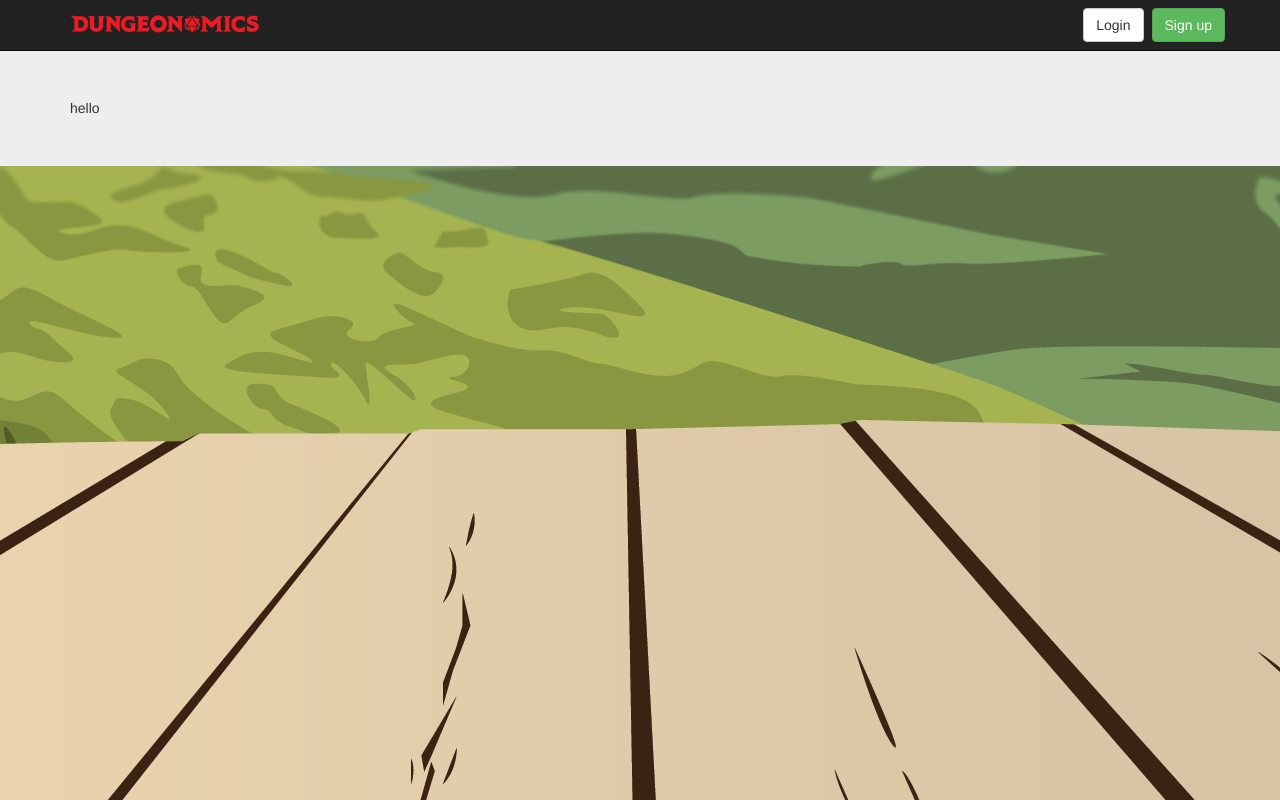
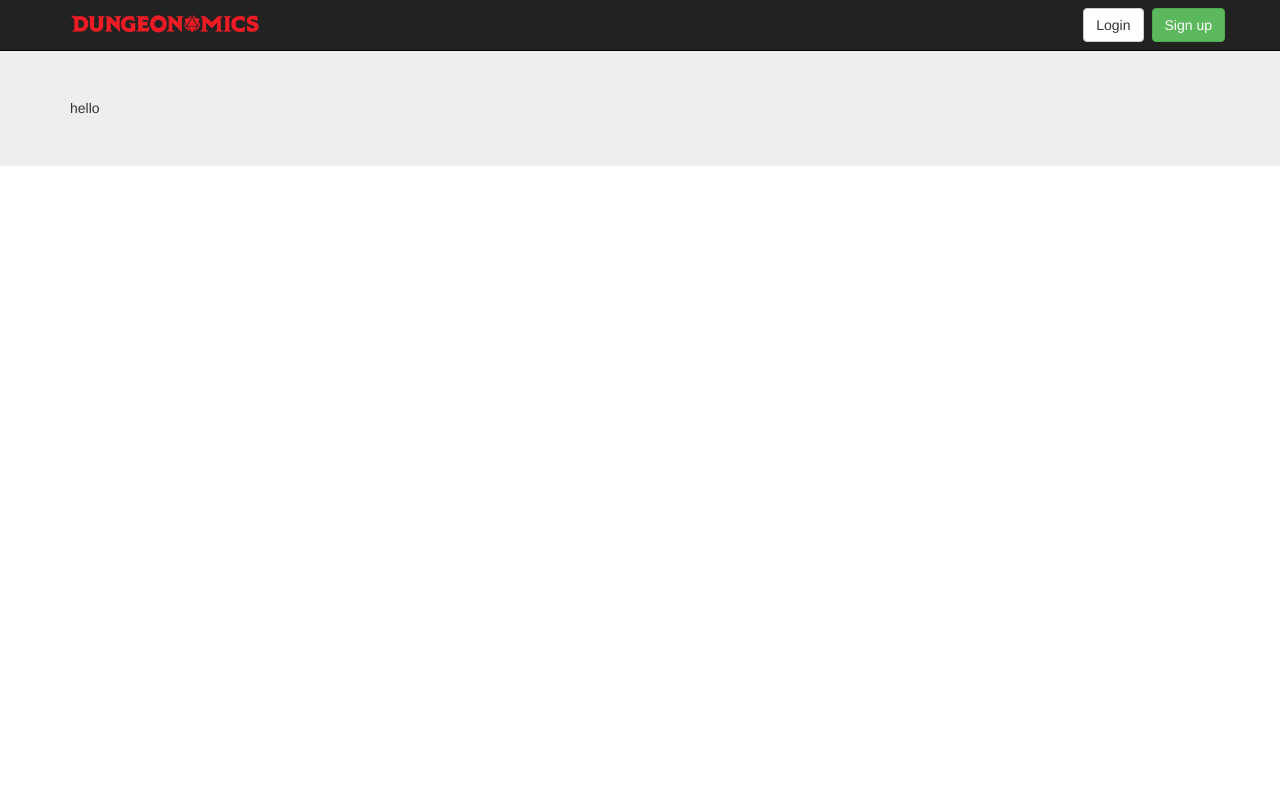
Before and after one commit to brunosardinepi/dungeonomics, a Django app: page / in a window 1280 px wide. Run offline with Django 3.2, Linux system fonts and the light colour scheme; some libraries are stand-ins or nearby versions.

Commit message:
troubleshoot swipe

```diff
--- a/assets/css/layout.css
+++ b/assets/css/layout.css
@@ -5,8 +5,8 @@ html {
 body {
     /*min-height: 2000px;*/
     padding-top: 50px;
-    background: url("../img/body_bg.png") no-repeat center center fixed;
-    /*-webkit-background-size: cover;
+    /*background: url("../img/body_bg.png") no-repeat center center fixed;
+    -webkit-background-size: cover;
     -moz-background-size: cover;
     -o-background-size: cover;
     background-size: cover;*/
```
